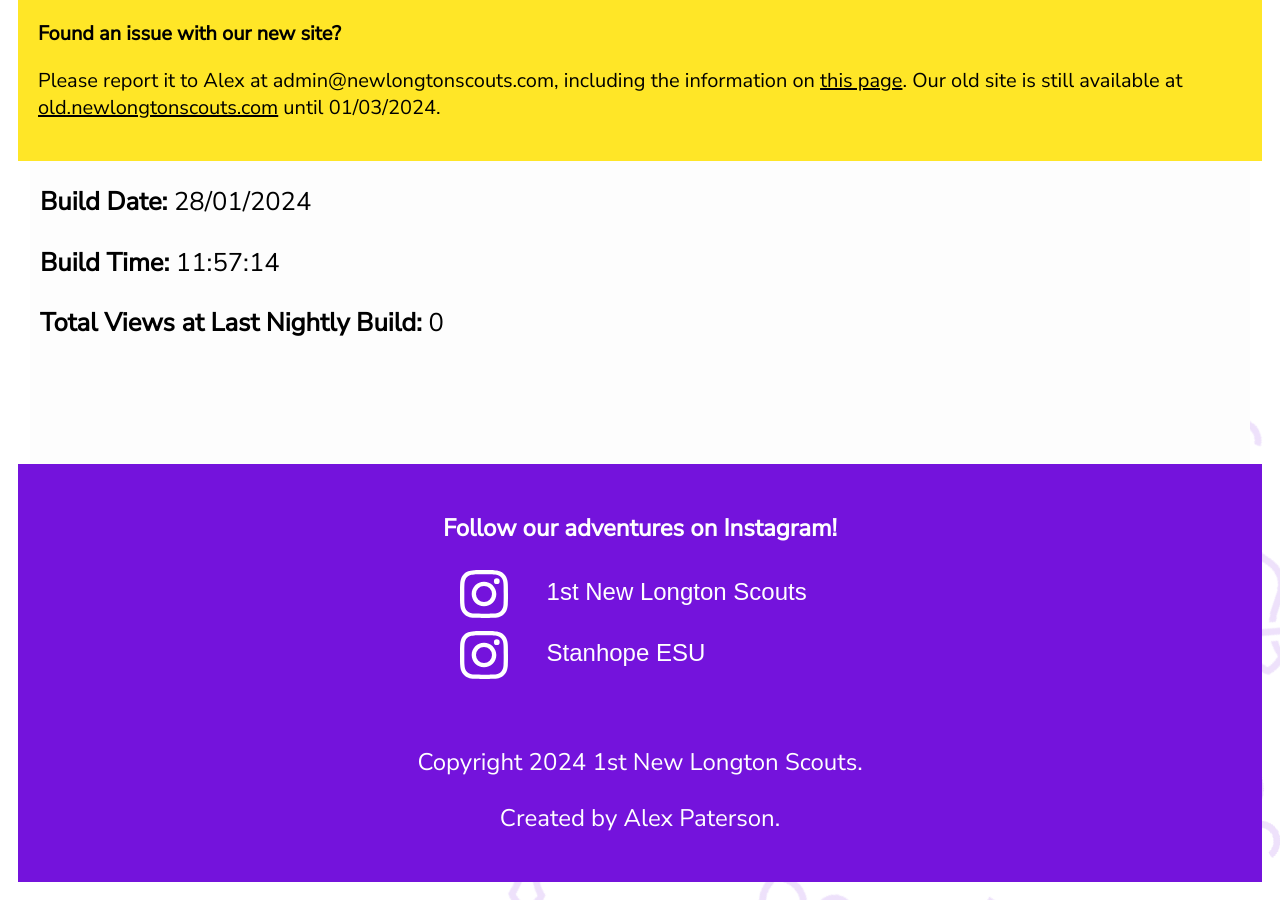
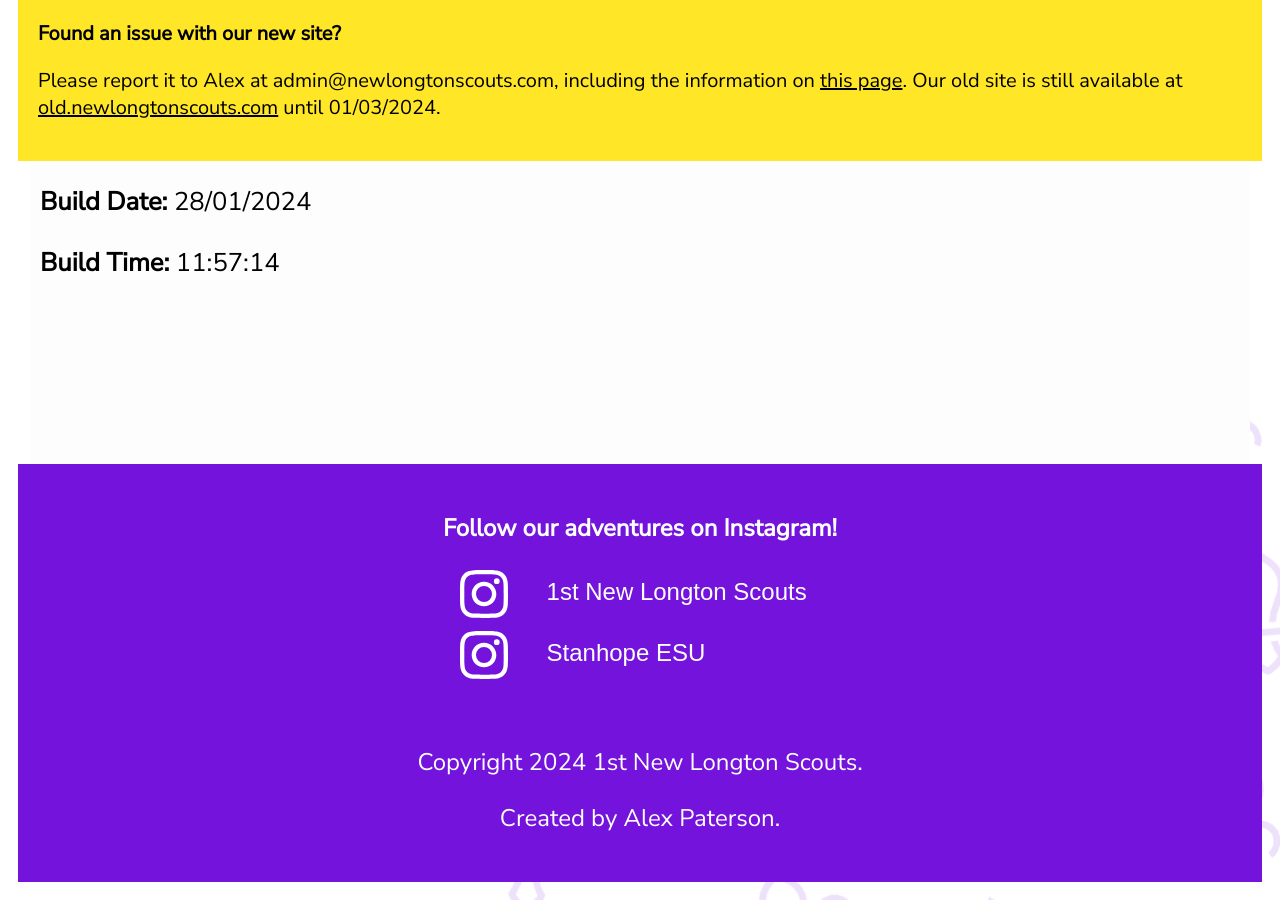
Before and after one commit to newlongtonscouts/newlongtonscouts.github.io, a Jekyll site: the page built from stats.html, in a window 1280 px wide and 900 px high, scrolled down 554 px. Built offline with Jekyll 4.4.1, drawn with Linux system fonts in a browser that asks for light colours.

Commit message:
Removed View Counter stuff.

```diff
--- a/_data/views.yml
+++ /dev/null
@@ -1 +0,0 @@
-"total": 0
--- a/stats.html
+++ b/stats.html
@@ -14,4 +14,3 @@ colour: 7413dc
 <p><b>Site Version: </b><span id = "VersionNumber">Awaiting GitHub API...</span></p>
 <p><b>Build Date: </b>{{ site.time | date: "%d/%m/%Y" }}</p>
 <p><b>Build Time: </b>{{ site.time | date: "%H:%M:%S" }}</p>
-<p><b>Total Views at Last Nightly Build: </b>{{ site.data.views.total }}</p>
```
Also changed, not shown: .github/workflows/jekyll-gh-pages.yml.
